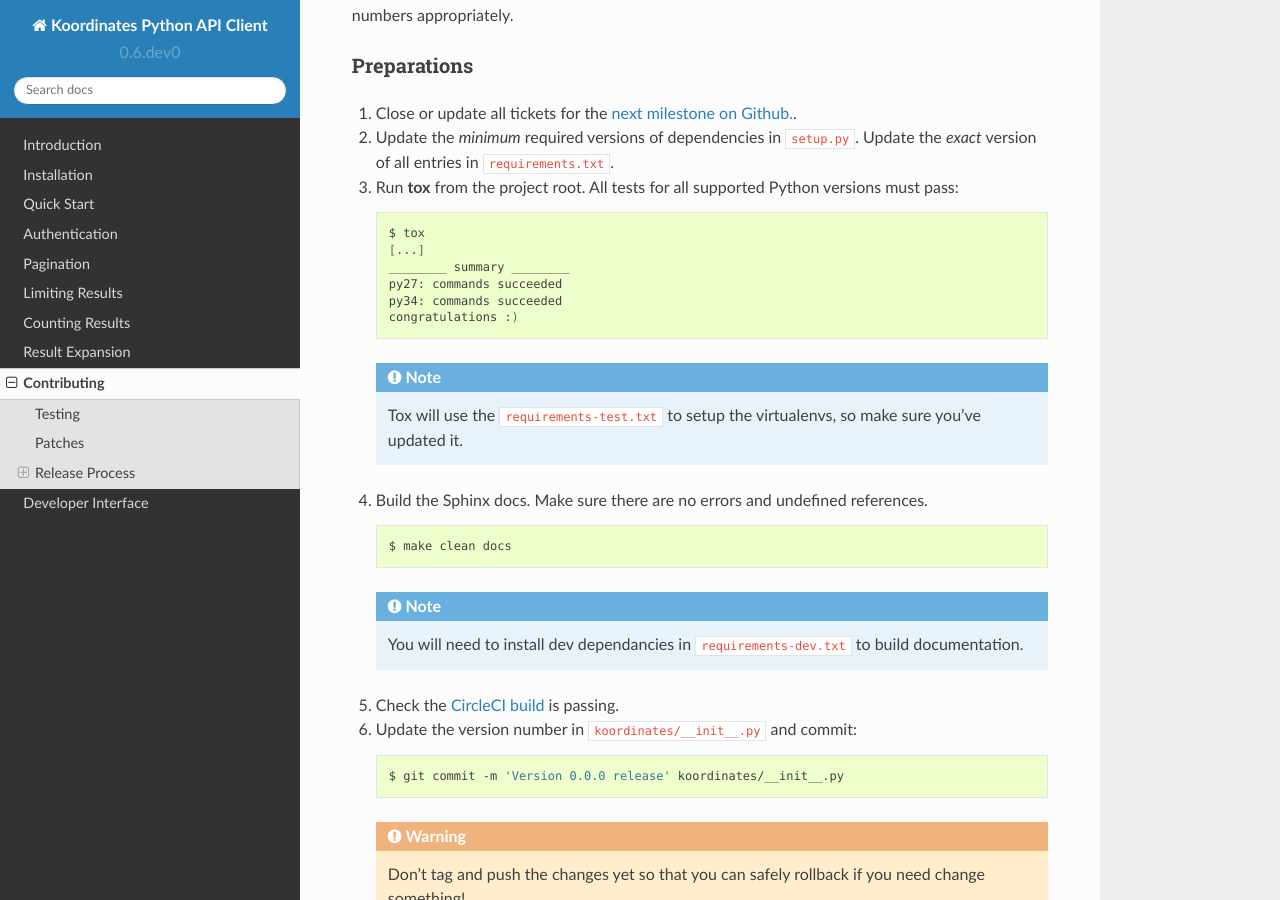
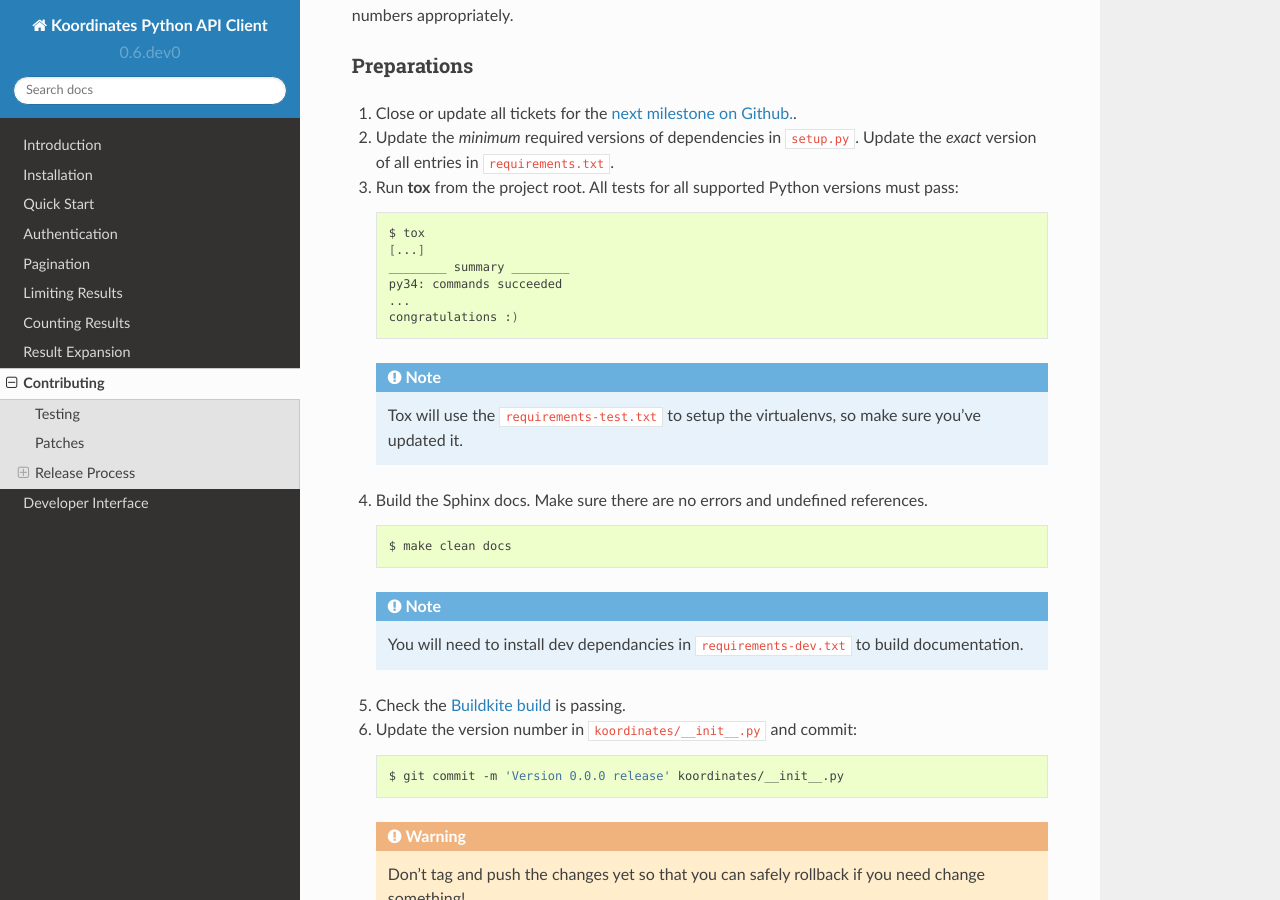
Before and after one commit to koordinates/python-client, a Sphinx documentation site: the page built from docs/source/user/contributing.rst, in a window 1280 px wide and 900 px high, scrolled down 864 px. Built offline with Sphinx 7.4.7 and the Read the Docs theme 2.0.0, drawn with Linux system fonts in a browser that asks for light colours.

Commit message:
Update contributing doc

```diff
--- a/docs/source/user/contributing.rst
+++ b/docs/source/user/contributing.rst
@@ -42,8 +42,8 @@ Preparations
     $ tox
     [...]
     ________ summary ________
-    py27: commands succeeded
     py34: commands succeeded
+    ...
     congratulations :)
 
    .. note::
@@ -61,7 +61,7 @@ Preparations
 
     You will need to install dev dependancies in :file:`requirements-dev.txt` to build documentation.
 
-#. Check the `CircleCI build <https://circleci.com/gh/koordinates/python-client>`_ is passing.
+#. Check the `Buildkite build <https://buildkite.com/koordinates/python-client>`_ is passing.
 
 #. Update the version number in :file:`koordinates/__init__.py` and commit:
 
```
